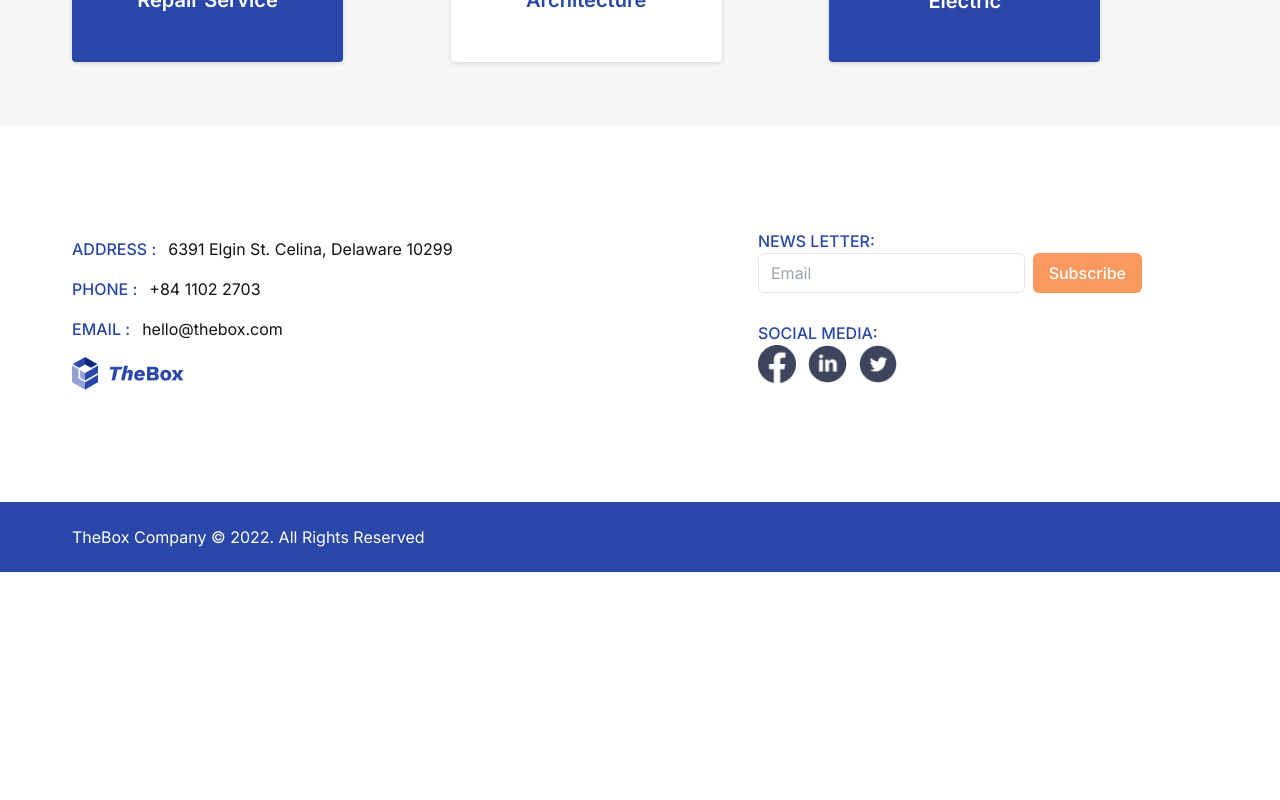
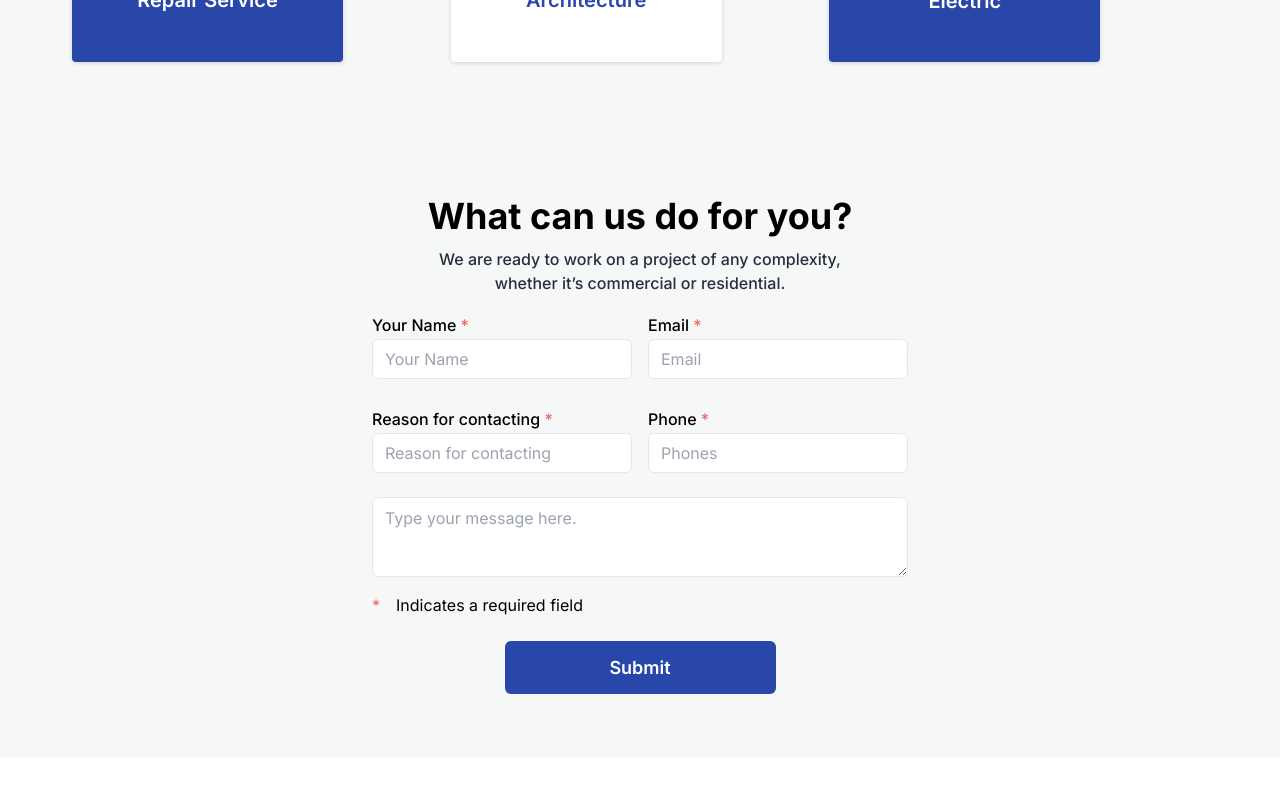
Before and after one commit to waltodd/thebox, a Next.js app: page / in a window 1280 px wide. Shown: the part 560-1360 px from the top of the page. Before the commit the page ends 1132 px from the top, so only its background shows below. Built offline with nearby package versions, Linux system fonts and the light colour scheme.

Commit message:
cta added

```diff
--- a/app/page.tsx
+++ b/app/page.tsx
@@ -2,12 +2,14 @@ import Image from "next/image";
 import Service from "@/components/Service";
 import AboutUs from "@/components/AboutUs";
 import Footer from "@/components/Footer";
+import CTA from "@/components/CTA";
 export default function Home() {
   return (
     <main className="flex min-h-screen flex-col">
       {/* <AboutUs /> */}
 
       <Service />
+      <CTA />
       <Footer />
     </main>
   );
--- /dev/null
+++ b/components/CTA.tsx
@@ -0,0 +1,52 @@
+import { Input } from "@/components/ui/input";
+import { Label } from "@/components/ui/label";
+import { Textarea } from "@/components/ui/textarea";
+import { Button } from "@/components/ui/button";
+
+const CTA = () => {
+  return (
+    <div className="bg-[#F6F8F7] w-full min-h-[632px] flex flex-col justify-center items-center">
+
+        <h4 className="text-center h-[42px] font-bold text-[36px] mb-4">What can us do for you?</h4>
+        <p className="text-center font-medium text-[#292E3D]  h-[46px] mb-2">
+          We are ready to work on a project of any complexity, <br /> whether
+          it’s commercial or residential.
+        </p>
+
+        <div>
+          <div className="flex justify-between items-center gap-x-4 py-4">
+            <div className="grid w-full max-w-sm items-center gap-1.5">
+              <Label htmlFor="email">Your Name <span className="text-[#ED6565]">*</span></Label>
+              <Input type="email" id="email" placeholder="Your Name" />
+            </div>
+            <div className="grid w-full max-w-sm items-center gap-1.5">
+              <Label htmlFor="email">Email <span className="text-[#ED6565]">*</span></Label>
+              <Input type="email" id="email" placeholder="Email" />
+            </div>
+          </div>
+          <div className="flex justify-between items-center gap-x-4 py-4">
+            <div className="grid w-full max-w-sm items-center gap-1.5">
+              <Label htmlFor="email">Reason for contacting <span className="text-[#ED6565]">*</span></Label>
+              <Input type="email" id="email" placeholder="Reason for contacting" />
+            </div>
+            <div className="grid w-full max-w-sm items-center gap-1.5">
+              <Label htmlFor="email">Phone <span className="text-[#ED6565]">*</span></Label>
+              <Input type="email" id="email" placeholder="Phones" />
+            </div>
+          </div>
+          <div className="flex justify-start flex-col items-start gap-x-4 pt-2">
+            <Textarea placeholder="Type your message here." />
+            <div className="flex justify-start  items-start gap-x-4 py-4">
+            <span className="text-[#ED6565]">*</span><label>Indicates a required field</label>
+            </div>
+          </div>
+          <div className="flex justify-center items-center gap-x-4 pt-2">
+            <Button className="w-[271px] h-[53px] bg-[#2947A9] text-[#FFFFFF] text-[18px] font-semibold">Submit</Button>
+          </div>
+        </div>
+      </div>
+
+  );
+};
+
+export default CTA;
--- /dev/null
+++ b/components/ui/textarea.tsx
@@ -0,0 +1,24 @@
+import * as React from "react"
+
+import { cn } from "@/lib/utils"
+
+export interface TextareaProps
+  extends React.TextareaHTMLAttributes<HTMLTextAreaElement> {}
+
+const Textarea = React.forwardRef<HTMLTextAreaElement, TextareaProps>(
+  ({ className, ...props }, ref) => {
+    return (
+      <textarea
+        className={cn(
+          "flex min-h-[80px] w-full rounded-md border border-input bg-background px-3 py-2 text-sm ring-offset-background placeholder:text-muted-foreground focus-visible:outline-none focus-visible:ring-2 focus-visible:ring-ring focus-visible:ring-offset-2 disabled:cursor-not-allowed disabled:opacity-50",
+          className
+        )}
+        ref={ref}
+        {...props}
+      />
+    )
+  }
+)
+Textarea.displayName = "Textarea"
+
+export { Textarea }
```
